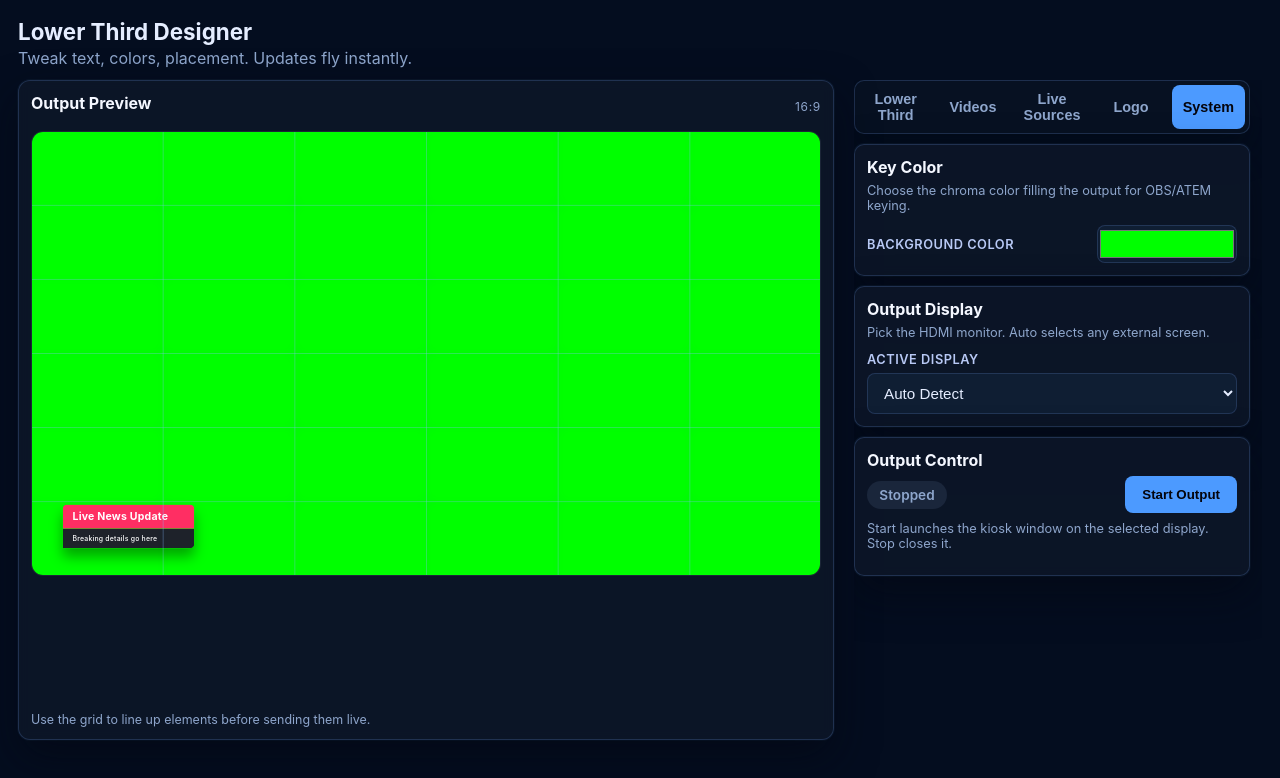
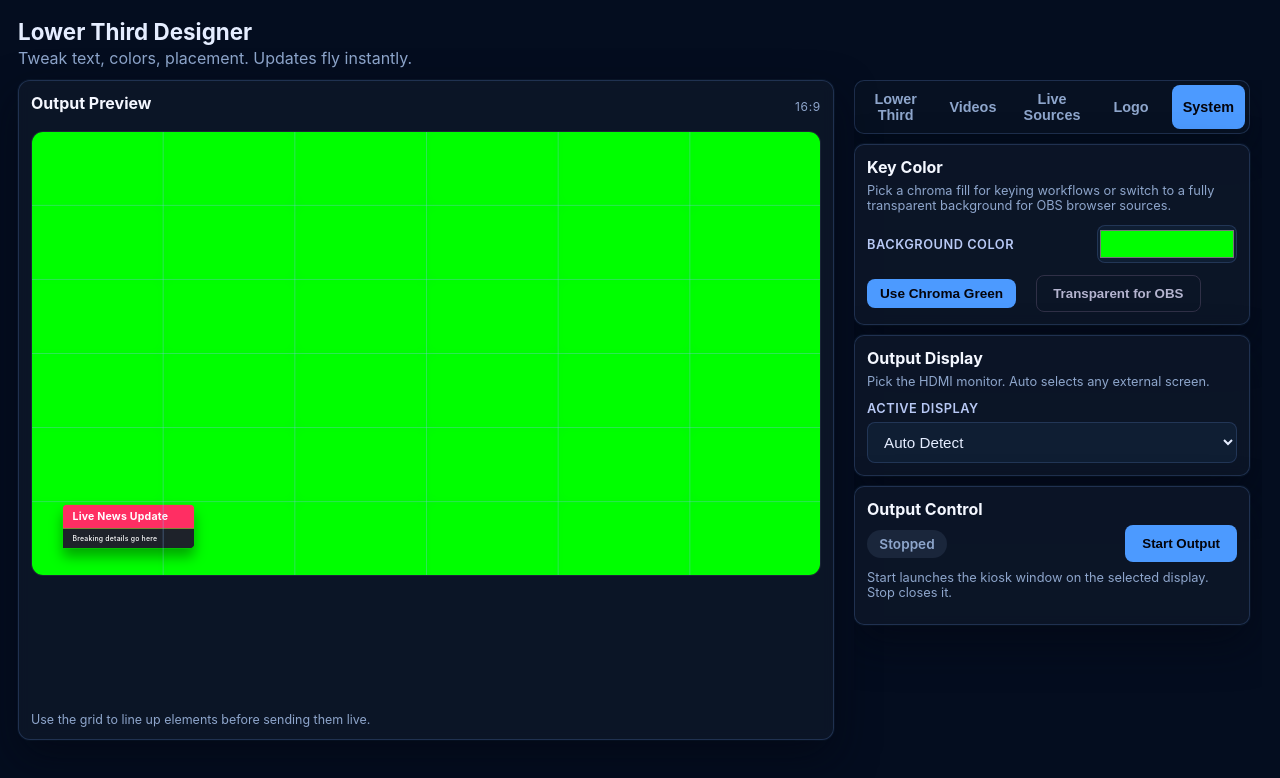
Before and after one commit to kzorluoglu/keycastlowerthirds, a React (Vite) app: page / in a window 1280 px wide. Both pictures are taken after a click on the button "System". Shown: the top 778 px of the page. Built offline with nearby package versions, Linux system fonts and the light colour scheme.

Commit message:
feat: Add support for transparent background in output window and control panel

```diff
--- a/src/components/ControlPanel.jsx
+++ b/src/components/ControlPanel.jsx
@@ -72,6 +72,7 @@ const ControlPanel = ({
   const [activeTab, setActiveTab] = useState(tabs[0].id);
   const fullscreenVideoIsLive = Boolean(state.fullscreenVideoVisible);
   const lowerThirdHistory = Array.isArray(state.lowerThirdHistory) ? state.lowerThirdHistory : [];
+  const backgroundIsTransparent = state.backgroundColor === "transparent";
   const lowerThirdHistoryItems = useMemo(
     () =>
       [...lowerThirdHistory]
@@ -117,6 +118,14 @@ const ControlPanel = ({
       return src;
     }
   }, []);
+
+  const handleUseTransparentBackground = useCallback(() => {
+    applyPatch({ backgroundColor: "transparent" });
+  }, [applyPatch]);
+
+  const handleUseChromaGreen = useCallback(() => {
+    applyPatch({ backgroundColor: "#00FF00" });
+  }, [applyPatch]);
 
   const previewState = useMemo(() => {
     const next = { ...state };
@@ -1300,18 +1309,42 @@ const ControlPanel = ({
                 <section className="control-panel__section">
                   <h2 className="section-title">Key Color</h2>
                   <p className="section-helper">
-                    Choose the chroma color filling the output for OBS/ATEM keying.
+                    Pick a chroma fill for keying workflows or switch to a fully transparent background for OBS browser sources.
                   </p>
                   <div className="field field--inline">
                     <span className="field__label">Background Color</span>
                     <input
                       type="color"
-                      value={state.backgroundColor || "#00FF00"}
-                      onChange={(event) =>
-                        applyPatch({ backgroundColor: event.target.value })
+                      value={
+                        backgroundIsTransparent
+                          ? "#000000"
+                          : state.backgroundColor || "#00FF00"
                       }
+                      onChange={(event) => applyPatch({ backgroundColor: event.target.value })}
                     />
                   </div>
+                  <div className="button-row">
+                    <button
+                      type="button"
+                      className="button button--compact"
+                      onClick={handleUseChromaGreen}
+                    >
+                      Use Chroma Green
+                    </button>
+                    <button
+                      type="button"
+                      className="button button--ghost"
+                      onClick={handleUseTransparentBackground}
+                      disabled={backgroundIsTransparent}
+                    >
+                      Transparent for OBS
+                    </button>
+                  </div>
+                  {backgroundIsTransparent ? (
+                    <p className="section-helper">
+                      Output window renders with alpha—drop it into OBS as a Browser Source, no chroma key required.
+                    </p>
+                  ) : null}
                 </section>
 
                 <section className="control-panel__section">
--- a/src/components/DisplaySurface.jsx
+++ b/src/components/DisplaySurface.jsx
@@ -163,7 +163,36 @@ const DisplaySurface = ({
   lowerThirdPreviewControls = undefined,
   logoPreviewControls = undefined
 }) => {
-  const backgroundColor = state.backgroundColor || "#000000";
+  const backgroundColor =
+    state.backgroundColor === "transparent"
+      ? "transparent"
+      : state.backgroundColor || "#000000";
+
+  useEffect(() => {
+    if (lowerThirdPreviewControls || logoPreviewControls) {
+      return undefined;
+    }
+    const body = document.body;
+    const html = document.documentElement;
+    if (!body || !html) {
+      return undefined;
+    }
+    const previousBody = body.style.backgroundColor;
+    const previousHtml = html.style.backgroundColor;
+
+    if (state.backgroundColor === "transparent") {
+      body.style.backgroundColor = "transparent";
+      html.style.backgroundColor = "transparent";
+    } else {
+      body.style.backgroundColor = "";
+      html.style.backgroundColor = "";
+    }
+
+    return () => {
+      body.style.backgroundColor = previousBody;
+      html.style.backgroundColor = previousHtml;
+    };
+  }, [lowerThirdPreviewControls, logoPreviewControls, state.backgroundColor]);
 
   return (
     <div
```
Also changed, not shown: electron/main.js (+40 -1 lines), 1 other file (tests, documents, lock files or other folders).
